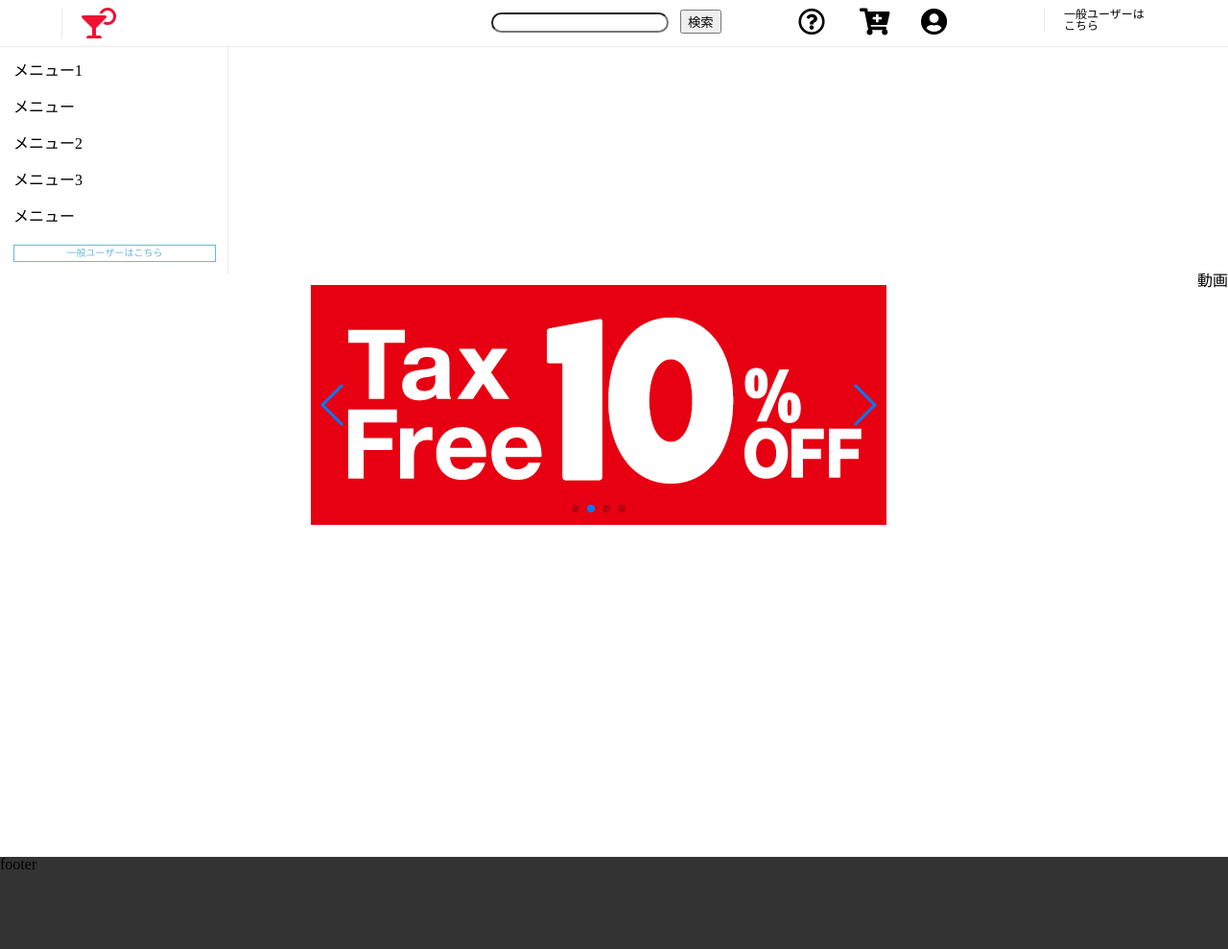
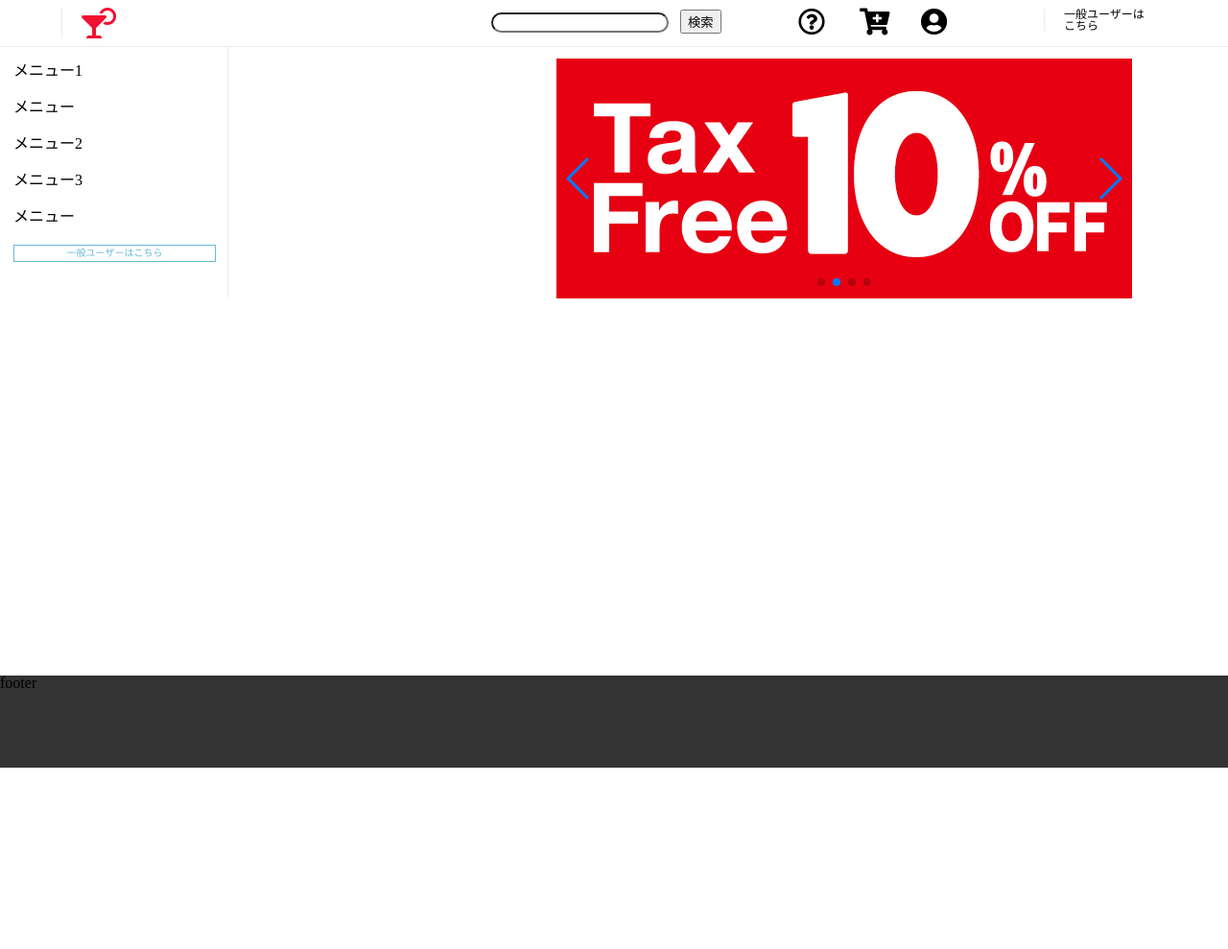
Before and after one commit to div-antk/prac-front, a plain HTML site: page index.html in a window 1280 px wide. Shown: the whole page at 96% size. After the commit the page ends 800 px from the top, so only its background shows below. Drawn offline with nearby package versions, Linux system fonts and the light colour scheme.

Commit message:
レイアウト調整

```diff
--- a/css/style.css
+++ b/css/style.css
@@ -1,15 +1,25 @@
 html{
   height:100%;
 }
+
 body{
   height:100%;
   background: #ffffff;
+}
+
+a {
+  color: black;
 }
 
 .wrapper {
   max-width: 100%;
   height: 100%;
   margin: 0 auto;
+}
+
+.main {
+  display: flex;
+  justify-content:space-between;
 }
 
 .main-container {
@@ -20,4 +30,7 @@ body{
 footer {
   background: #333333;
   height: 12%;
+  width: 100%;
+  position: absolute;
+  bottom: 0;
 }
--- a/css/swiper.css
+++ b/css/swiper.css
@@ -1,9 +1,11 @@
 .swiper-container {
   margin-top: 12px;
+  margin-right: 100px;
   color: #ffffff;
   background: wheat;
   width: 600px;
   height: 250px;
+
 }
 
 .swiper-pagination {
--- a/index.html
+++ b/index.html
@@ -40,6 +40,7 @@
       </ul>
     </nav> -->
 
+    <div class="main">
       <div class="side-container">
         <div class="side_menus">
           <div id="side_menu1">メニュー1
@@ -103,11 +104,11 @@
           <div class="swiper-button-next"></div>
         </div>
 
-      <div class="movie-container">
+        <!-- <div class="movie-container">
           動画
+        </div> -->
       </div>
     </div>
-
 
     <footer>footer</footer>
   </div>
```
Lines whose indentation alone changed are shown as unchanged.
